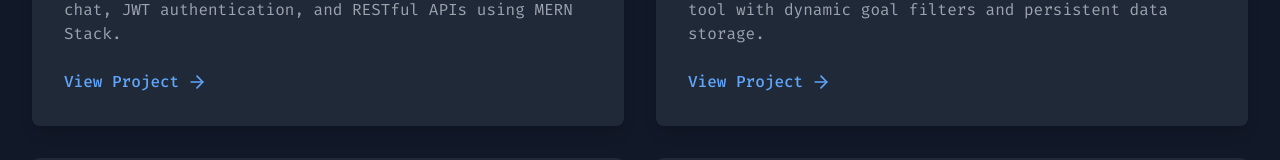
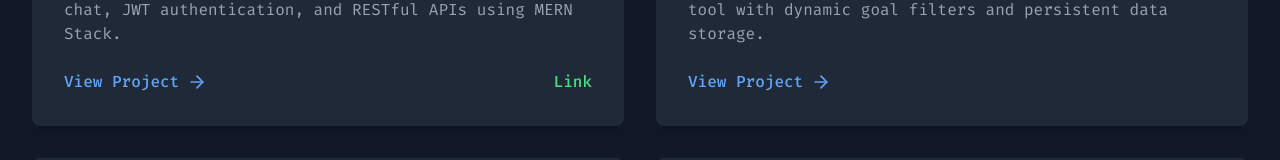
Before and after one commit to Yash8270/Portfolio, a React (Create React App) app in the folder frontend/: page /projects in a window 1280 px wide. Shown: the part 518-678 px from the top of the page. Built offline with nearby package versions, Linux system fonts and the light colour scheme.

Commit message:
Added Live links for projects

```diff
--- a/frontend/src/data.js
+++ b/frontend/src/data.js
@@ -118,6 +118,7 @@ export const portfolioData = {
         description:
           'Developed a full-stack social platform with real-time chat, JWT authentication, and RESTful APIs using MERN Stack.',
         link: 'https://github.com/Yash8270/Connectify',
+        live: 'https://yash-limbachiya-connectify.vercel.app',
       },
       {
         // icon: 'Calendar',
@@ -139,6 +140,7 @@ export const portfolioData = {
         description:
           'Built a PID-controlled robot using Arduino Mega, sensors, and encoders for autonomous movement and obstacle avoidance.',
         link: 'https://github.com/Yash8270/Automation-code',
+        live: 'https://www.linkedin.com/posts/yash-limbachiya-4b0001254_robotics-arduino-automation-activity-7221221564845817856-7tyK?utm_source=share&utm_medium=member_desktop&rcm=ACoAAD6mCYQB8T4gG1bQvWblhCaD7e2FCNTFx2k',
       },
     ],
   },
@@ -164,7 +166,7 @@ export const portfolioData = {
   socials: [
     { name: 'Instagram', icon: <Instagram className="w-4 h-4" />, url: 'https://instagram.com/yashlimbachiya_8' },
     { name: 'WhatsApp', icon: <MessageCircle className="w-4 h-4" />, url: 'https://wa.me/919326754955' },
-    { name: 'LinkedIn', icon: <Linkedin className="w-4 h-4" />, url: 'https://linkedin.com/in/yash-limbachiya-4b0001254' },
+    { name: 'LinkedIn', icon: <Linkedin className="w-4 h-4" />, url: 'https://www.linkedin.com/in/yash-limbachiya-4b0001254' },
     { name: 'GitHub', icon: <Github className="w-4 h-4" />, url: 'https://github.com/Yash8270' },
   ],
 };
--- a/frontend/src/pages/Projects.js
+++ b/frontend/src/pages/Projects.js
@@ -26,21 +26,36 @@ export default function Projects({ data }) {
               </h3>
               <p className="text-gray-400 mb-6">{project.description}</p>
 
-              {/* --- Project Link or Private Notice --- */}
+              {/* --- Project Links --- */}
               {project.link?.toLowerCase() === 'private' ? (
                 <span className="text-red-400 font-medium italic">
                   Private for company
                 </span>
               ) : (
+                <div className="flex items-center justify-between">
+                  {/* LEFT: View Project */}
                   <a
                     href={project.link}
                     target="_blank"
                     rel="noopener noreferrer"
                     className="inline-flex items-center gap-2 font-medium text-blue-400 group-hover:text-blue-300 transition-colors duration-300"
                   >
-                  View Project{' '}
+                    View Project
                     <ArrowRight className="w-5 h-5 transform group-hover:translate-x-1 transition-transform duration-300" />
                   </a>
+
+                  {/* RIGHT: Live (only if exists) */}
+                  {project.live && (
+                    <a
+                      href={project.live}
+                      target="_blank"
+                      rel="noopener noreferrer"
+                      className="text-green-400 font-medium hover:text-green-300 transition-colors duration-300"
+                    >
+                      Link
+                    </a>
+                  )}
+                </div>
               )}
             </div>
           ))}
```
Lines whose indentation alone changed are shown as unchanged.
